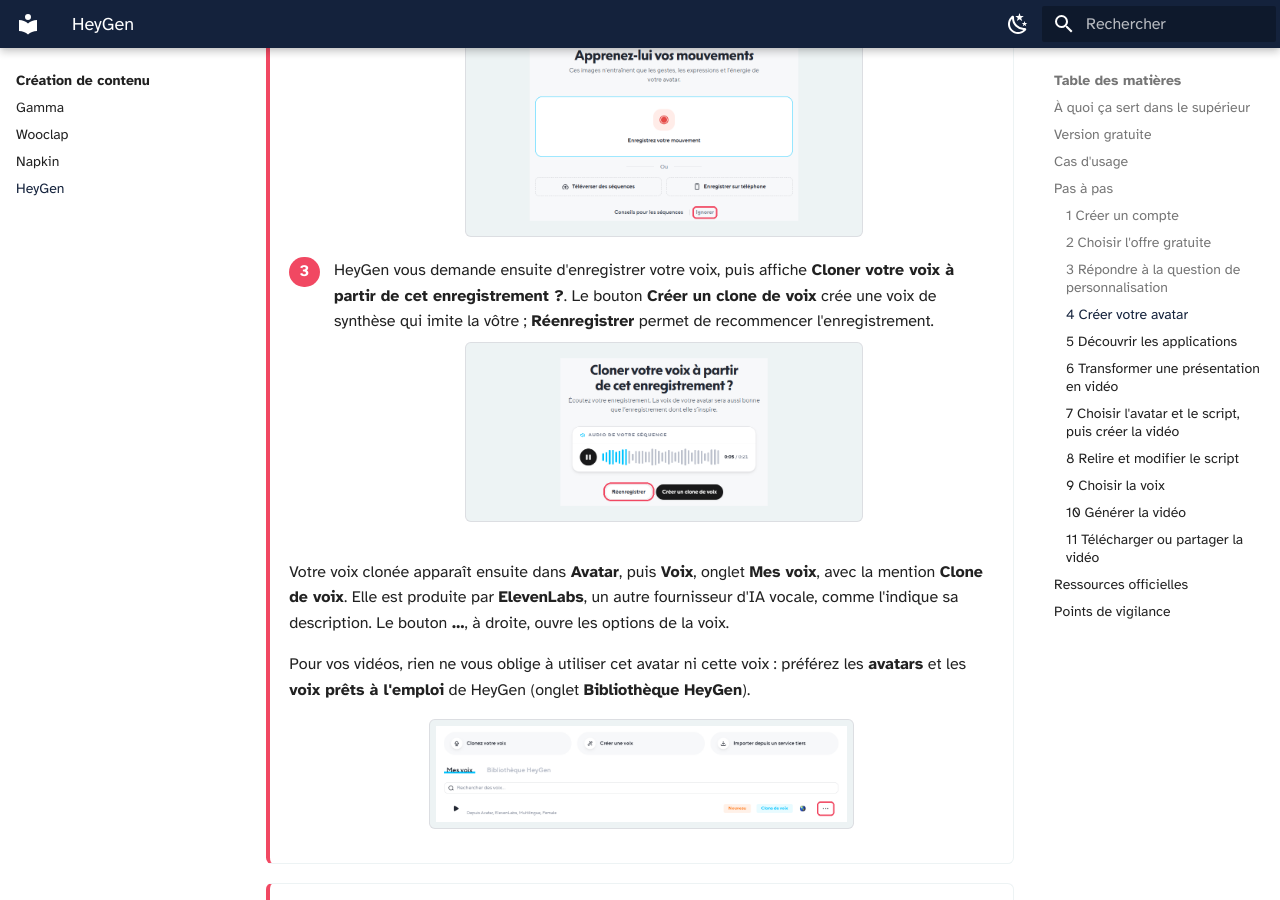
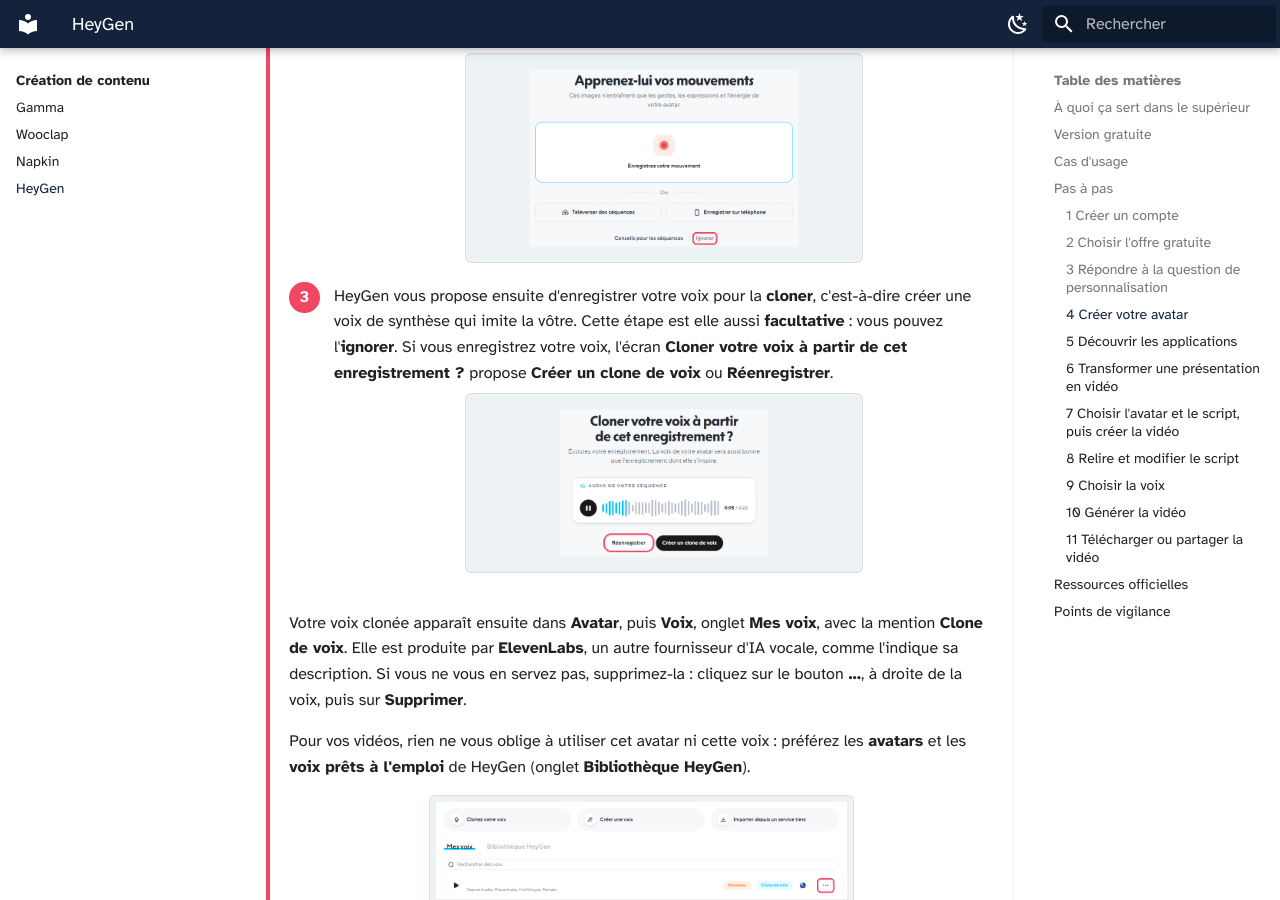
Before and after one commit to Celine-ferrier/Boite-outils-IA, an MkDocs documentation site: the page built from docs/creation/heygen.md, in a window 1280 px wide and 900 px high, scrolled down 4515 px. Built offline with MkDocs 1.6.1 and Material for MkDocs 9.7.7, drawn with Linux system fonts in a browser that asks for light colours; some of the changed text lies outside the part shown.

Commit message:
Fiche HeyGen : voix facultative et suppression du clone de voix
Co-Authored-By: Claude Opus 5.5 <noreply@anthropic.com>
Claude-Session: https://claude.ai/code/session_01ADR9hzhyEw6Dc3N18BUyt5

```diff
--- a/docs/creation/heygen.md
+++ b/docs/creation/heygen.md
@@ -121,7 +121,7 @@ La page **Que souhaitez-vous promouvoir ou soutenir avec HeyGen ?** sert uniquem
 
 ### <span class="etape-num">4</span> Créer votre avatar
 
-À la première connexion, HeyGen **oblige à créer un avatar à votre image** avant d'ouvrir la page d'accueil. La page **Créons votre avatar** annonce trois étapes : **Apparence**, **Mouvement** et **Voix**. Votre visage et votre voix sont des **données biométriques** : lisez chaque écran attentivement.
+À la première connexion, HeyGen **oblige à créer un avatar à votre image** avant d'ouvrir la page d'accueil. La page **Créons votre avatar** annonce trois étapes : **Apparence**, **Mouvement** et **Voix**. Seule la photo est obligatoire : le mouvement et la voix peuvent être ignorés. Votre visage et votre voix sont des **données biométriques** : lisez chaque écran attentivement.
 
 ![Page Créons votre avatar](heygen-04-avatar.png)
 
@@ -133,15 +133,17 @@ La page **Que souhaitez-vous promouvoir ou soutenir avec HeyGen ?** sert uniquem
 
     ![Page Apprenez-lui vos mouvements, lien Ignorer](heygen-04-mouvement.png)
 
-3. HeyGen vous demande ensuite d'enregistrer votre voix, puis affiche **Cloner votre voix à partir de cet enregistrement ?**. Le bouton **Créer un clone de voix** crée une voix de synthèse qui imite la vôtre ; **Réenregistrer** permet de recommencer l'enregistrement.
+3. HeyGen vous propose ensuite d'enregistrer votre voix pour la **cloner**, c'est-à-dire créer une voix de synthèse qui imite la vôtre. Cette étape est elle aussi **facultative** : vous pouvez l'**ignorer**. Si vous enregistrez votre voix, l'écran **Cloner votre voix à partir de cet enregistrement ?** propose **Créer un clone de voix** ou **Réenregistrer**.
 
     ![Page Cloner votre voix à partir de cet enregistrement ?](heygen-04-voix.png)
 
-Votre voix clonée apparaît ensuite dans **Avatar**, puis **Voix**, onglet **Mes voix**, avec la mention **Clone de voix**. Elle est produite par **ElevenLabs**, un autre fournisseur d'IA vocale, comme l'indique sa description. Le bouton **…**, à droite, ouvre les options de la voix.
+Votre voix clonée apparaît ensuite dans **Avatar**, puis **Voix**, onglet **Mes voix**, avec la mention **Clone de voix**. Elle est produite par **ElevenLabs**, un autre fournisseur d'IA vocale, comme l'indique sa description. Si vous ne vous en servez pas, supprimez-la : cliquez sur le bouton **…**, à droite de la voix, puis sur **Supprimer**.
 
 Pour vos vidéos, rien ne vous oblige à utiliser cet avatar ni cette voix : préférez les **avatars** et les **voix prêts à l'emploi** de HeyGen (onglet **Bibliothèque HeyGen**).
 
 ![Onglet Mes voix](heygen-04-mes-voix.png)
+
+![Menu de la voix, option Supprimer](heygen-04-supprimer-voix.png)
 
 </div>
 
```
Also changed, not shown: docs/creation/heygen-04-supprimer-voix.png (added).
